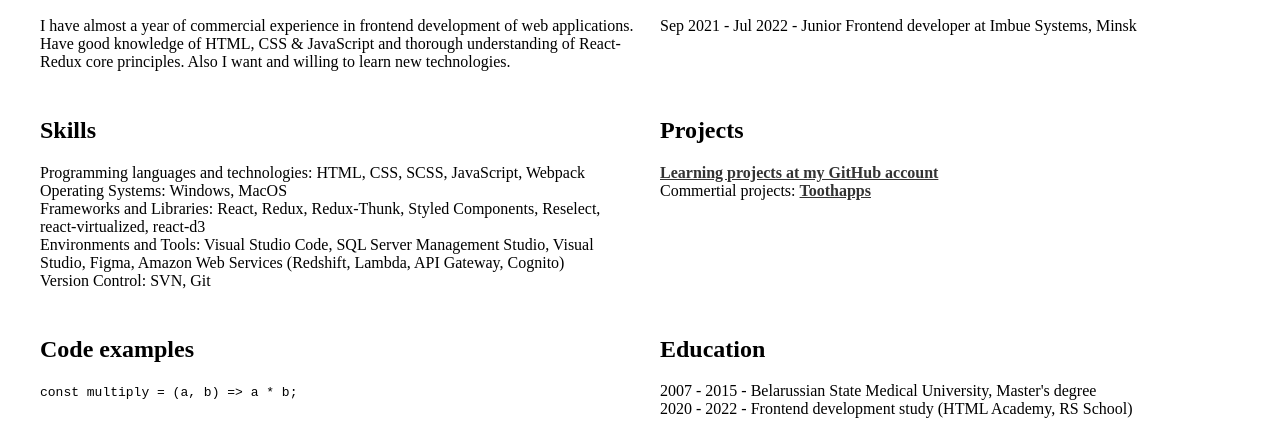
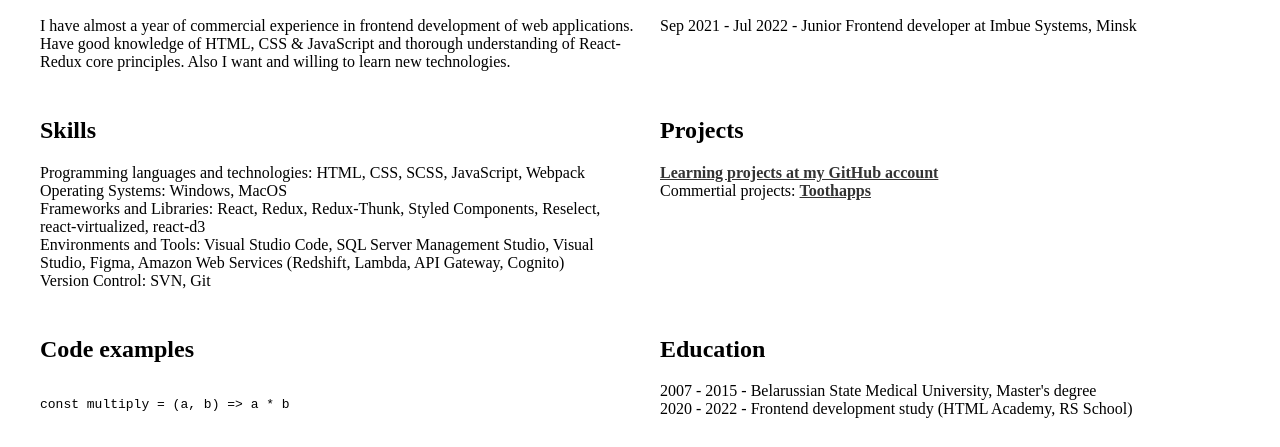
Before and after one commit to olga-aheichyk/rsschool-cv, a plain HTML site: page index.html in a window 1280 px wide. Shown: the part 320-767 px from the top of the page. Drawn offline with Linux system fonts and the light colour scheme.

Commit message:
fix: html validator warnings

```diff
--- a/index.html
+++ b/index.html
@@ -71,7 +71,7 @@
 			<h2 class="summary__title">Summary</h2>
 			<p class="summary__descriptiom">
 				I have almost a year of commercial experience in frontend development of web applications.
-				Have good knowledge of HTML, CSS & JavaScript and thorough understanding of React-Redux core principles. Also I want and
+				Have good knowledge of HTML, CSS &amp; JavaScript and thorough understanding of React-Redux core principles. Also I want and
 				willing to learn new technologies.
 			</p>
 		</section>
@@ -123,9 +123,9 @@
 		</section>
 		<section class="code-examples">
 			<h2 class="code-examples__title">Code examples</h2>
-			<code>
-				const multiply = (a, b) => a * b;
-			</code>
+			<pre><code>
+const multiply = (a, b) => a * b
+			</code></pre>
 		</section>
 		<section class="experience" id="experience">
 			<h2 class="experience__title">Experience</h2>
@@ -199,6 +199,5 @@
 			</a>
 		</div>
 	</footer>
-
 </body>
 </html>
```
